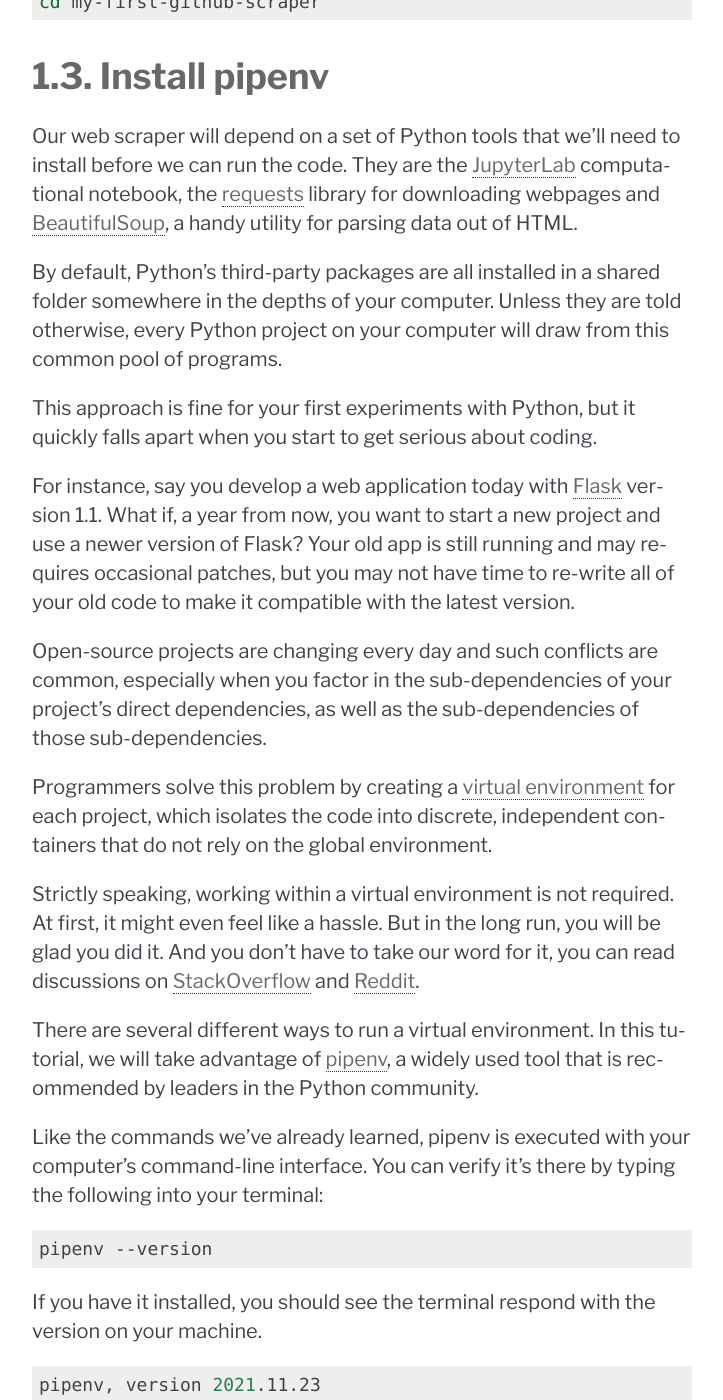
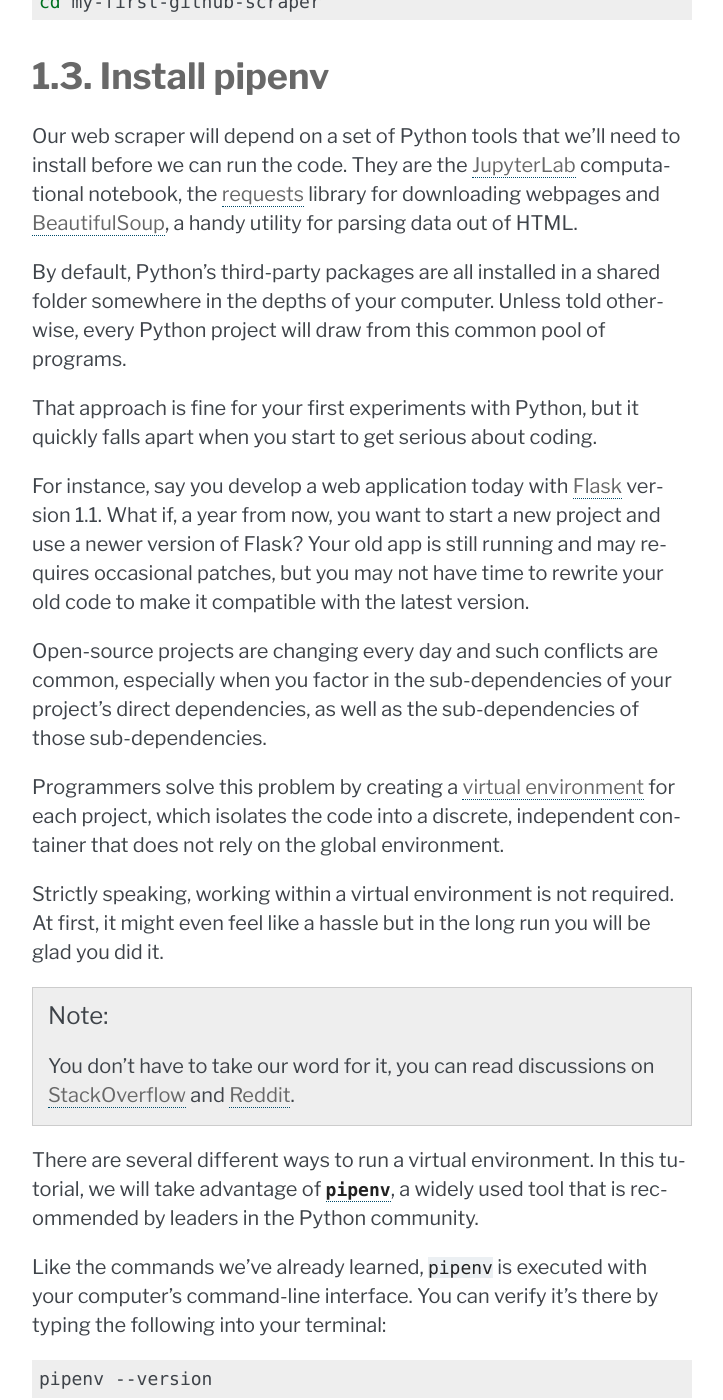
Before and after one commit to palewire/first-github-scraper, a Sphinx documentation site: the page built from docs/repo.md, in a window 1280 px wide and 1400 px high, scrolled down 6131 px. Shown: the whole window, without its empty margins (388-1111 px from the left). Built offline with Sphinx 7.4.7, drawn with Linux system fonts in a browser that asks for light colours; some of the changed text lies outside the part shown.

Commit message:
repo fixes

````diff
--- a/docs/repo.md
+++ b/docs/repo.md
@@ -129,33 +129,37 @@
 
 Our web scraper will depend on a set of Python tools that we’ll need to install before we can run the code. They are the [JupyterLab](https://jupyter.org/) computational notebook, the [requests](https://docs.python-requests.org/en/latest/) library for downloading webpages and [BeautifulSoup](https://beautiful-soup-4.readthedocs.io/en/latest/), a handy utility for parsing data out of HTML.
 
-By default, Python's third-party packages are all installed in a shared folder somewhere in the depths of your computer. Unless they are told otherwise, every Python project on your computer will draw from this common pool of programs.
+By default, Python's third-party packages are all installed in a shared folder somewhere in the depths of your computer. Unless told otherwise, every Python project will draw from this common pool of programs.
 
-This approach is fine for your first experiments with Python, but it quickly falls apart when you start to get serious about coding.
+That approach is fine for your first experiments with Python, but it quickly falls apart when you start to get serious about coding.
 
-For instance, say you develop a web application today with [Flask](https://palletsprojects.com/p/flask/) version 1.1. What if, a year from now, you want to start a new project and use a newer version of Flask? Your old app is still running and may requires occasional patches, but you may not have time to re-write all of your old code to make it compatible with the latest version.
+For instance, say you develop a web application today with [Flask](https://palletsprojects.com/p/flask/) version 1.1. What if, a year from now, you want to start a new project and use a newer version of Flask? Your old app is still running and may requires occasional patches, but you may not have time to rewrite your old code to make it compatible with the latest version.
 
 Open-source projects are changing every day and such conflicts are common, especially when you factor in the sub-dependencies of your project’s direct dependencies, as well as the sub-dependencies of those sub-dependencies.
 
-Programmers solve this problem by creating a [virtual environment](https://docs.python.org/3/tutorial/venv.html) for each project, which isolates the code into discrete, independent containers that do not rely on the global environment.
+Programmers solve this problem by creating a [virtual environment](https://docs.python.org/3/tutorial/venv.html) for each project, which isolates the code into a discrete, independent container that does not rely on the global environment.
 
-Strictly speaking, working within a virtual environment is not required. At first, it might even feel like a hassle. But in the long run, you will be glad you did it. And you don’t have to take our word for it, you can read discussions on [StackOverflow](https://conda.io/docs/index.html) and [Reddit](https://www.reddit.com/r/Python/comments/2qq1d9/should_i_always_use_virtualenv/).
+Strictly speaking, working within a virtual environment is not required. At first, it might even feel like a hassle but in the long run you will be glad you did it.
 
-There are several different ways to run a virtual environment. In this tutorial, we will take advantage of [pipenv](https://pipenv.kennethreitz.org/en/latest/), a widely used tool that is recommended by leaders in the Python community.
+```{note}
+You don’t have to take our word for it, you can read discussions on [StackOverflow](https://conda.io/docs/index.html) and [Reddit](https://www.reddit.com/r/Python/comments/2qq1d9/should_i_always_use_virtualenv/).
+```
 
-Like the commands we've already learned, pipenv is executed with your computer's command-line interface. You can verify it’s there by typing the following into your terminal:
+There are several different ways to run a virtual environment. In this tutorial, we will take advantage of [`pipenv`](https://pipenv.kennethreitz.org/en/latest/), a widely used tool that is recommended by leaders in the Python community.
+
+Like the commands we've already learned, `pipenv` is executed with your computer’s command-line interface. You can verify it’s there by typing the following into your terminal:
 
 ```bash
 pipenv --version
 ```
 
-If you have it installed, you should see the terminal respond with the version on your machine.
+If you have it installed, you should see the terminal respond with the version on your machine. That will look something like this:
 
 ```bash
 pipenv, version 2021.11.23
 ```
 
-If you get an error that says pipenv isn’t present, you will need to install it.
+If you get an error that says `pipenv` isn’t present, you will need to install it.
 
 If you are on a Mac, pipenv’s maintainers [recommend](https://pipenv.kennethreitz.org/en/latest/install/#homebrew-installation-of-pipenv) installing via the [Homebrew](https://brew.sh/) package manager, like so:
 
@@ -179,10 +183,14 @@
 
 ## Install Python tools
 
-Now let's pipenv to use and install our Python packages. We can add them to our project's virtual environment by typing their names after pipenv’s `install` command. Save yourself some hassle; Copy and paste it.
+Now let's use `pipenv` to install our Python packages. We can add them to our project's virtual environment by typing their names after the `install` command.
 
 ```bash
 pipenv install jupyterlab requests bs4
+```
+
+```{note}
+Save yourself some hassle; Copy and paste the command. There’s no shame. It‘s the best way to avoid typos.
 ```
 
 When you invoke Pipenv's `install` command, it checks for an existing virtual environment connected to your project’s directory. Finding none, it creates one, then installs your packages into it.
````
